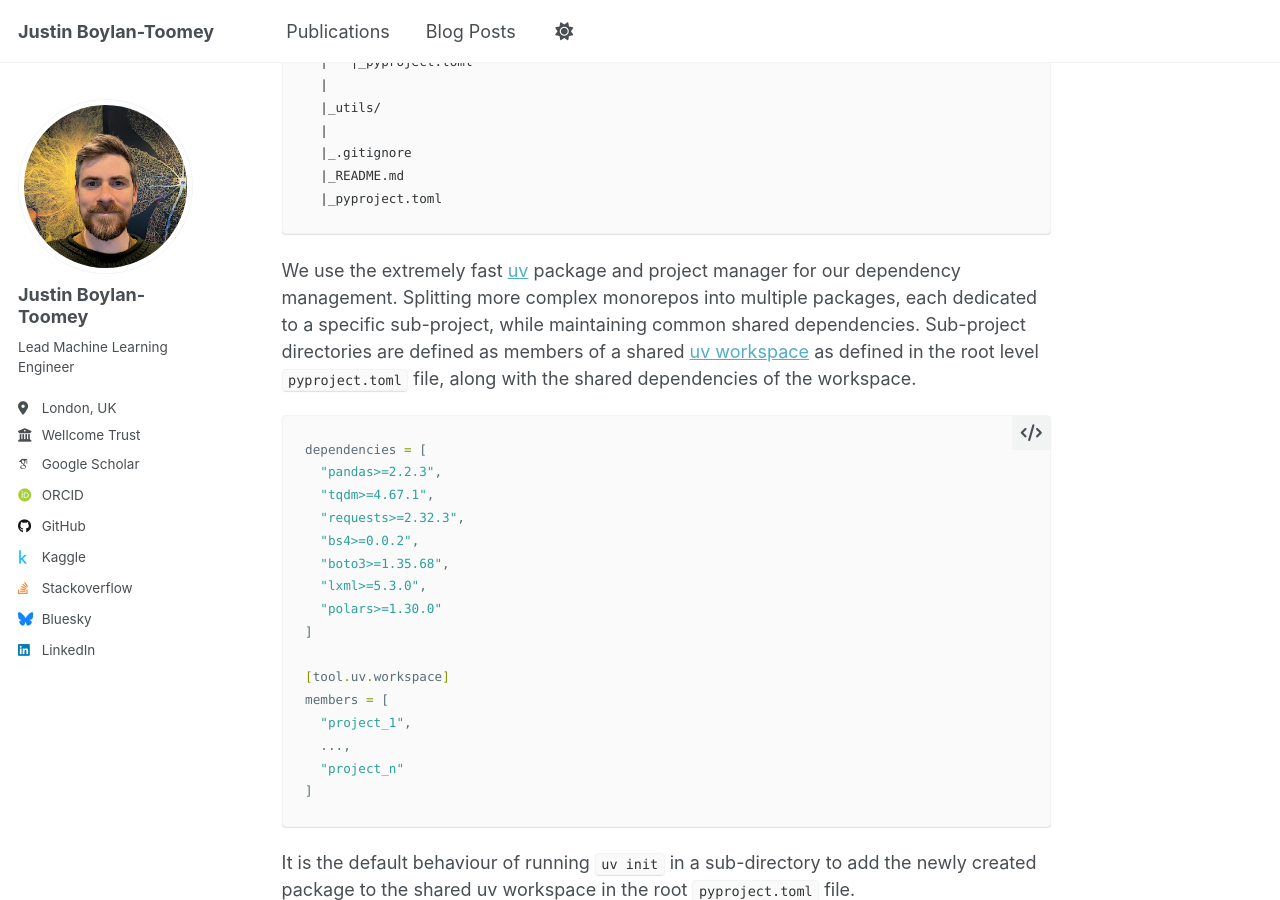
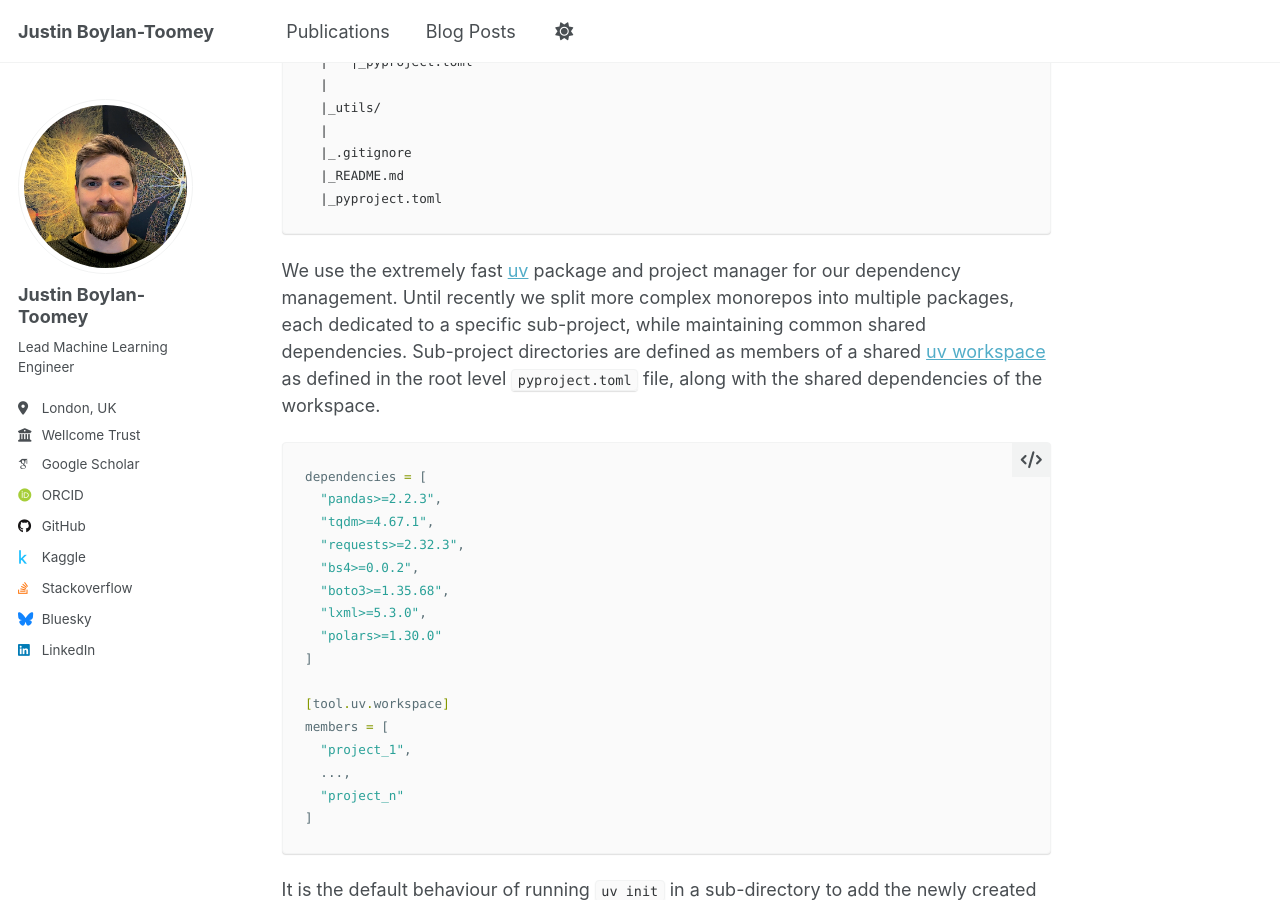
Before and after one commit to justinbt1/justinbt1.github.io, a Jekyll site: the page built from _posts/2026-01-22-managing-uv-monorepo-envs.md, in a window 1280 px wide and 900 px high, scrolled down 668 px. Built offline with Jekyll 4.4.1, drawn with Linux system fonts in a browser that asks for light colours; some web fonts are replaced; a script that is not in the unit is left out.

````diff
--- a/_posts/2026-01-22-managing-uv-monorepo-envs.md
+++ b/_posts/2026-01-22-managing-uv-monorepo-envs.md
@@ -32,7 +32,7 @@
   |_README.md
   |_pyproject.toml
 ```
-We use the extremely fast [uv](https://docs.astral.sh/uv/) package and project manager for our dependency management. Splitting more complex monorepos into multiple packages, each dedicated to a specific sub-project, while maintaining common shared dependencies. Sub-project directories are defined as members of a shared [uv workspace](https://docs.astral.sh/uv/concepts/projects/workspaces/) as defined in the root level `pyproject.toml` file, along with the shared dependencies of the workspace.
+We use the extremely fast [uv](https://docs.astral.sh/uv/) package and project manager for our dependency management. Until recently we split more complex monorepos into multiple packages, each dedicated to a specific sub-project, while maintaining common shared dependencies. Sub-project directories are defined as members of a shared [uv workspace](https://docs.astral.sh/uv/concepts/projects/workspaces/) as defined in the root level `pyproject.toml` file, along with the shared dependencies of the workspace.
 
 ```toml
 dependencies = [
````
